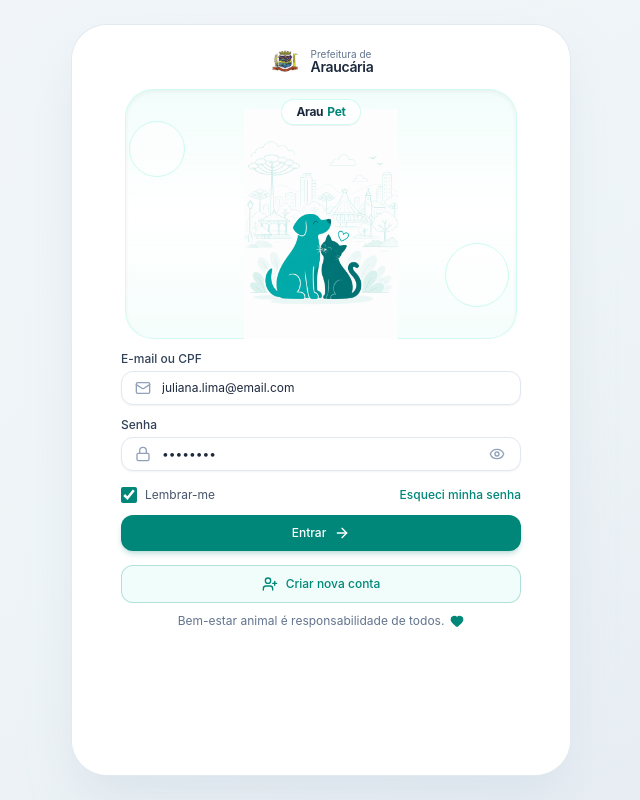
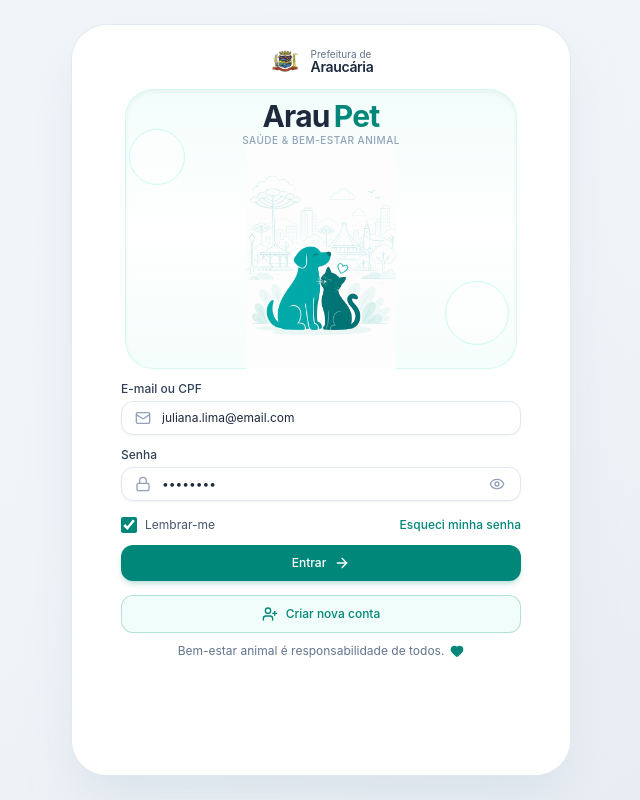
Before and after one commit to LucasPivovar/araupet, a React (Vite) app: page / in a window 1280 px wide. Shown: the whole page, without its empty margins (319-959 px from the left). Built offline with nearby package versions, Linux system fonts and the light colour scheme.

Commit message:
style: display ArauPet as a large brand logo without pill container inside the card

```diff
--- a/src/screens/WelcomeLoginScreen.tsx
+++ b/src/screens/WelcomeLoginScreen.tsx
@@ -78,22 +78,31 @@
           </div>
         </div>
 
-        {/* Card do Cachorro / Gato com ArauPet dentro */}
-        <div className="relative mt-2 mb-3 flex justify-center shrink-0">
+        {/* Card do Cachorro / Gato com Logo ArauPet Grande */}
+        <div className="relative mt-2 mb-3 flex flex-col items-center justify-center shrink-0">
           <div className="absolute inset-x-1 top-0 bottom-0 rounded-[28px] bg-gradient-to-b from-teal-50/90 via-white to-teal-50/70 border border-teal-100/80 shadow-inner" />
-          <div className="absolute left-2 top-8 h-14 w-14 rounded-full border border-teal-100 bg-white/60" />
-          <div className="absolute right-3 bottom-8 h-16 w-16 rounded-full border border-teal-100 bg-white/70" />
+          <div className="absolute left-2 top-10 h-14 w-14 rounded-full border border-teal-100 bg-white/60" />
+          <div className="absolute right-3 bottom-6 h-16 w-16 rounded-full border border-teal-100 bg-white/70" />
 
-          {/* ArauPet dentro do card */}
-          <div className="absolute top-2.5 z-10 px-3.5 py-1 rounded-full bg-white/90 backdrop-blur-xs border border-teal-100/90 shadow-2xs flex items-center gap-1">
-            <span className="text-xs font-bold tracking-tight text-slate-800">Arau</span>
-            <span className="text-xs font-bold tracking-tight text-[#008779]">Pet</span>
+          {/* Logo ArauPet Grande (sem pill) */}
+          <div className="relative z-10 pt-3 flex flex-col items-center justify-center text-center">
+            <div className="flex items-center gap-1">
+              <span className="text-2xl sm:text-3xl font-bold tracking-tight text-slate-800 leading-none">
+                Arau
+              </span>
+              <span className="text-2xl sm:text-3xl font-bold tracking-tight text-[#008779] leading-none">
+                Pet
+              </span>
+            </div>
+            <p className="text-[10px] font-medium text-slate-400 tracking-wider uppercase mt-0.5">
+              Saúde & Bem-Estar Animal
+            </p>
           </div>
 
           <img
             src={loginIllustration}
             alt="Cão e gato com paisagem de Araucária"
-            className="relative w-full max-w-[320px] h-[250px] object-contain pt-5"
+            className="relative w-full max-w-[315px] h-[225px] object-contain -mt-1"
           />
         </div>
 
```
